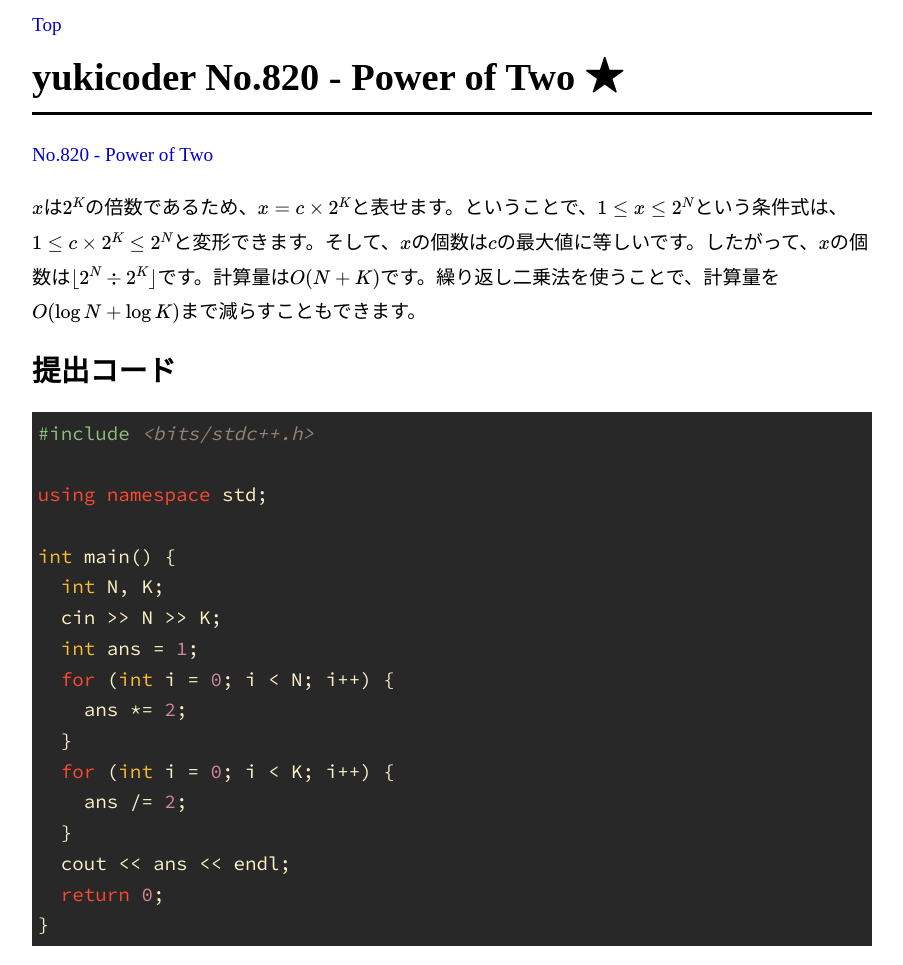
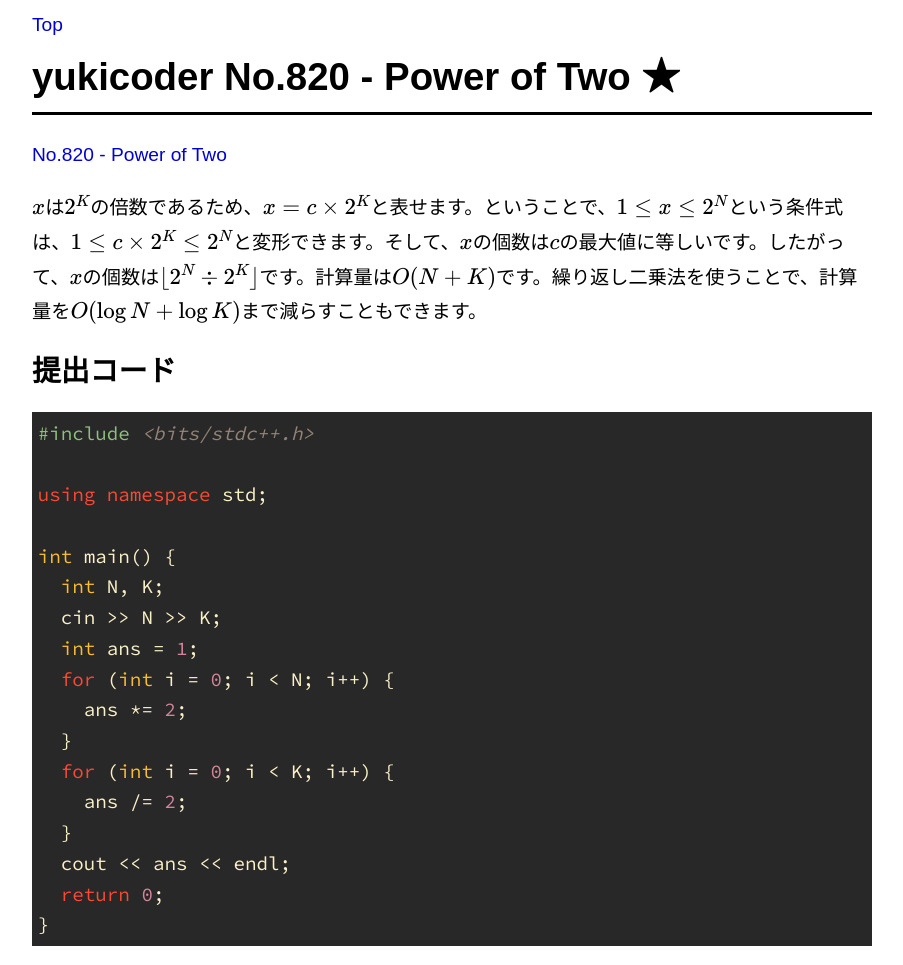
Before and after one commit to penguinshunya/penguinshunya.github.io, a Jekyll site: the page built from memo/yukicoder/820.md, in a window 1280 px wide. Shown: the whole page, without its empty margins (188-1091 px from the left). Built offline with Jekyll 4.4.1, drawn with Linux system fonts in a browser that asks for light colours; formulas are drawn with MathJax 3.

```diff
--- a/assets/css/default.css
+++ b/assets/css/default.css
@@ -1,11 +1,11 @@
 body {
-  font-family: "Roboto Mono for Powerline", 'Noto Serif JP', serif;
+  font-family: 'Sawarabi Mincho', sans-serif;
   background-color: white;
   line-height: 1.8em;
   font-size: 1.2em;
 }
 pre, code {
-  font-family: "Roboto Mono for Powerline", 'Source Code Pro', monospace;
+  font-family: 'Source Code Pro', monospace;
   line-height: 1.6em;
 }
 pre {
@@ -21,6 +21,9 @@ h1 {
 a {
   color: #0000D0;
   text-decoration-line: none;
+}
+a:hover {
+  text-decoration-line: underline;
 }
 details {
   cursor: pointer;
--- a/index.html
+++ b/index.html
@@ -4,7 +4,7 @@
     <meta charset="UTF-8">
     <meta name="viewport" content="width=device-width,initial-scale=1">
     <title>ぺんぎんノート - 競技プログラミングメモ</title>
-    <link href="https://fonts.googleapis.com/css?family=Noto+Serif+JP|Source+Code+Pro&display=swap" rel="stylesheet">
+    <link href="https://fonts.googleapis.com/css2?family=Sawarabi+Mincho&display=swap" rel="stylesheet">
     <link href="/assets/css/default.css" rel="stylesheet">
   </head>
   <body>
```
Also changed, not shown: other parts of index.html (+1 -0 lines), Gemfile (added, +9 -0 lines), memo/other/portfolio.md (added, +8 -0 lines), Gemfile.lock (added).
